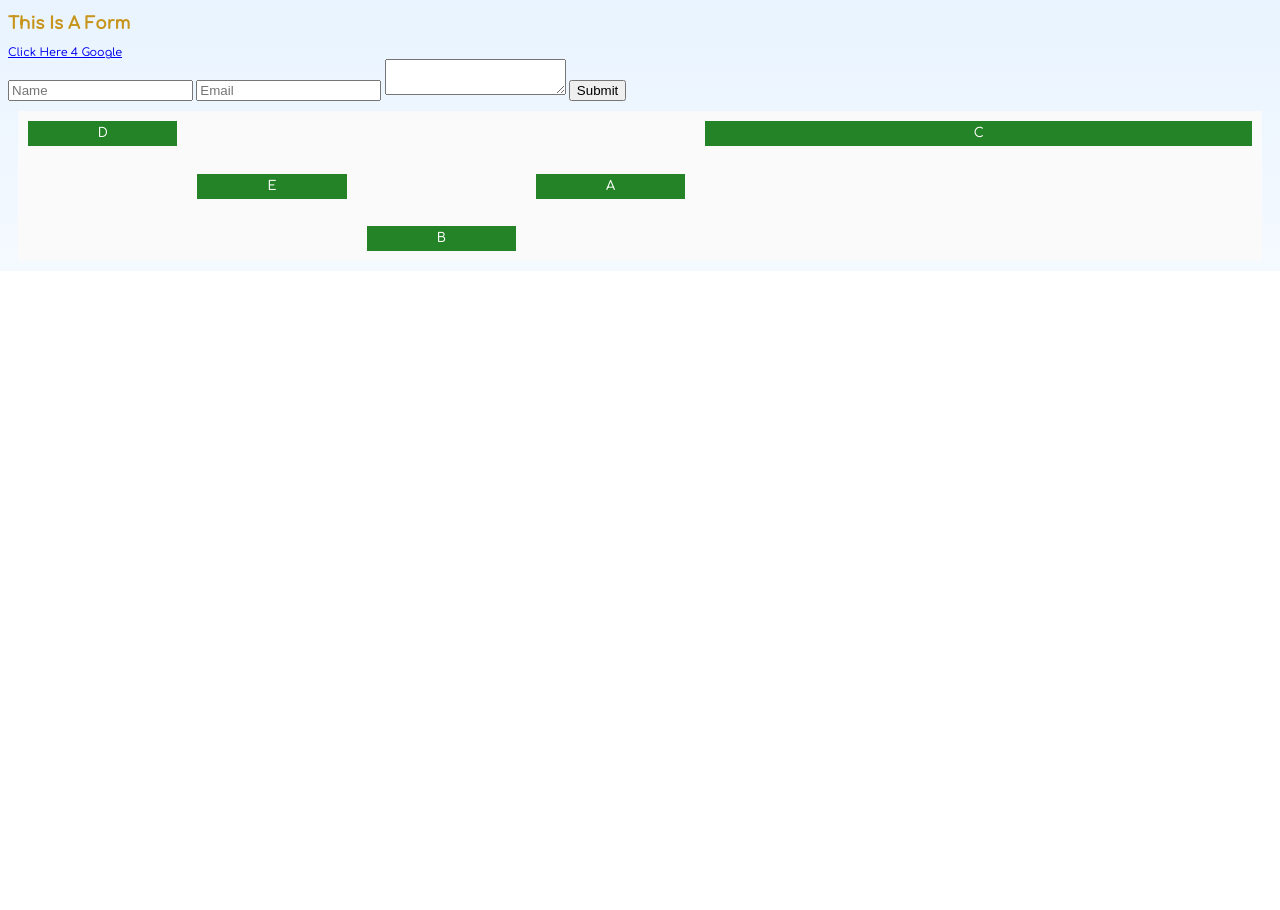
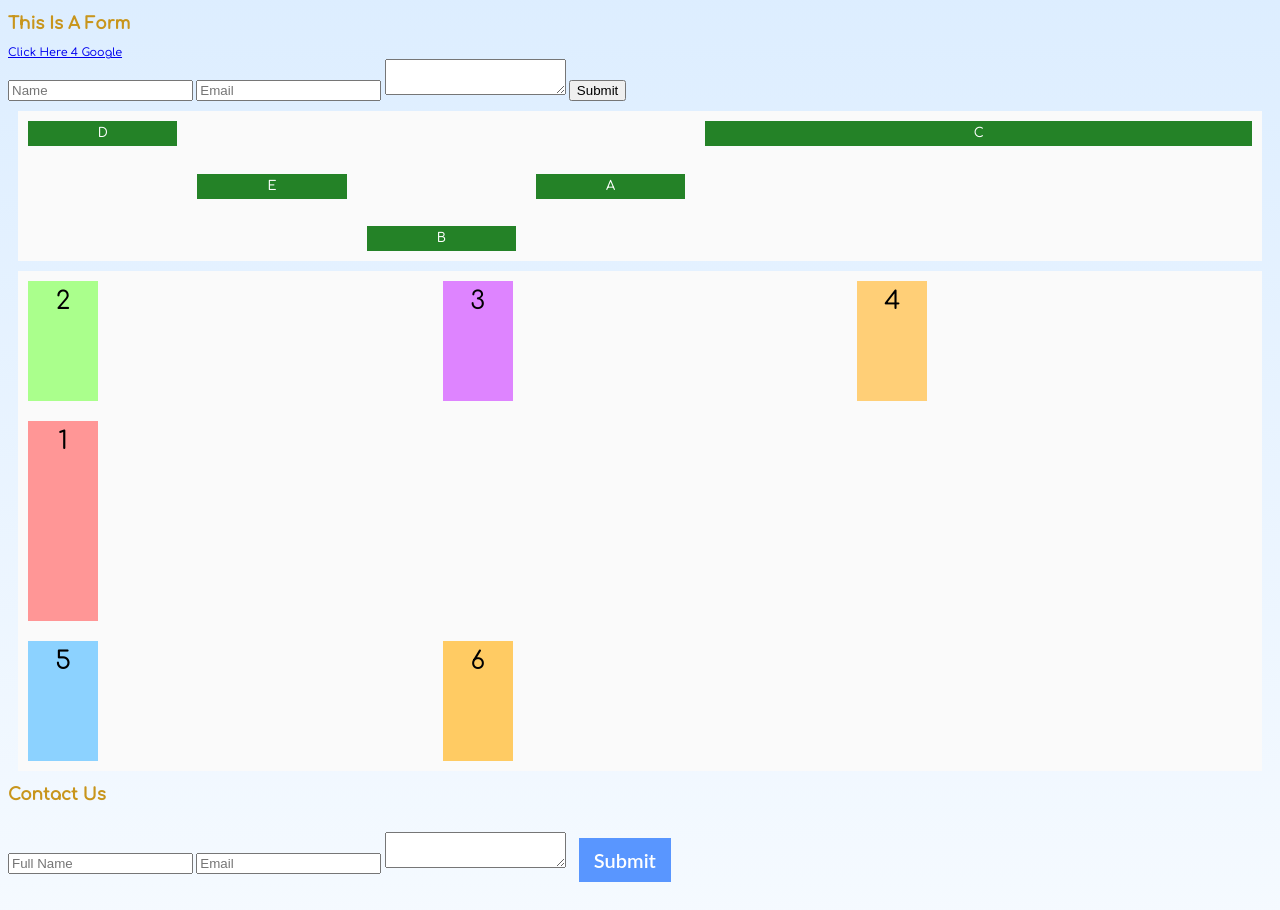
Before and after one commit to makisa99/css-practice, a plain HTML site: page index.html in a window 1280 px wide. Shown: the part 639-1549 px from the top of the page. Before the commit the page ends 910 px from the top, so only its background shows below. Drawn offline with Linux system fonts and the light colour scheme.

Commit message:
grid and transitions

```diff
--- a/index.html
+++ b/index.html
@@ -98,5 +98,41 @@
 			<div class="container-item">J</div> -->
 		</div>
 
+		<div class="grid-container">
+			<div class="grid-item" style="
+			background: rgb(255, 150, 150);
+			/*grid-column: 1 / span 2;
+			grid-row: 1 / span 2;*/
+			/*grid-column: 1 / span 3;
+			grid-row: 2 / span 2;*/
+
+			grid-area: 2 / 1 / span 2 / span 3;
+			">1</div>
+			<div class="grid-item" style="
+			background: rgb(170, 255, 140);
+			">2</div>
+			<div class="grid-item" style="
+			background: rgb(222, 132, 255);
+			">3</div>
+			<div class="grid-item" style="
+			background: rgb(255, 207, 119);
+			">4</div>
+			<div class="grid-item" style="
+			background: rgb(140, 210, 255);
+			">5</div>
+			<div class="grid-item" style="
+			background: rgb(255, 203, 99);
+			">6</div>
+		</div>
+
+	<h2 class="subtitle2">Contact Us</h2>
+
+	<form>
+		<input type="text" placeholder="Full Name" class="form-input">
+		<input type="email" placeholder="Email" class="form-input">
+		<textarea></textarea>
+		<button class="submit-button">Submit</button>
+	</form>
+
 </body>
 </html>
--- a/style.css
+++ b/style.css
@@ -111,3 +111,43 @@ body{
 	line-height: 25px;
 	margin: 10px;
 }
+
+.grid-container {
+	background-color: rgb(250,250,250);
+	margin: 10px;
+	height: 500px;
+
+	display: grid;
+	grid-template-columns: auto auto auto;
+	grid-template-rows: auto auto;
+/*	grid-gap: 30px 15px;*/
+	/*justify-content: space-around;
+	align-content: end;*/
+}
+
+.grid-item {
+	color: black;
+  	font-size: 25px;
+  	text-align: center;
+
+  	width: 70px;
+  	line-height: 40px;
+ 	margin: 10px;
+}
+
+.submit-button {
+	margin: 20px 10px;
+	padding: 10px 15px;
+	border: none;
+	text-decoration: none;
+	font-family: "Lato", sans-serif;
+	font-weight: 600;
+	font-size: 20px;
+	color: white;
+	background: rgb(89, 150, 255);
+	transition: background 300ms ease-in-out;
+}
+
+.submit-button:hover{
+	background: rgb(147,187,255);
+}
```
